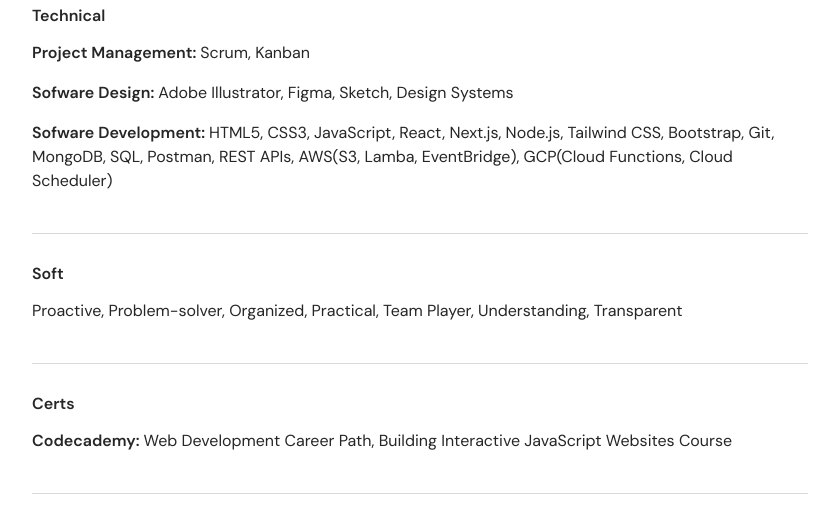
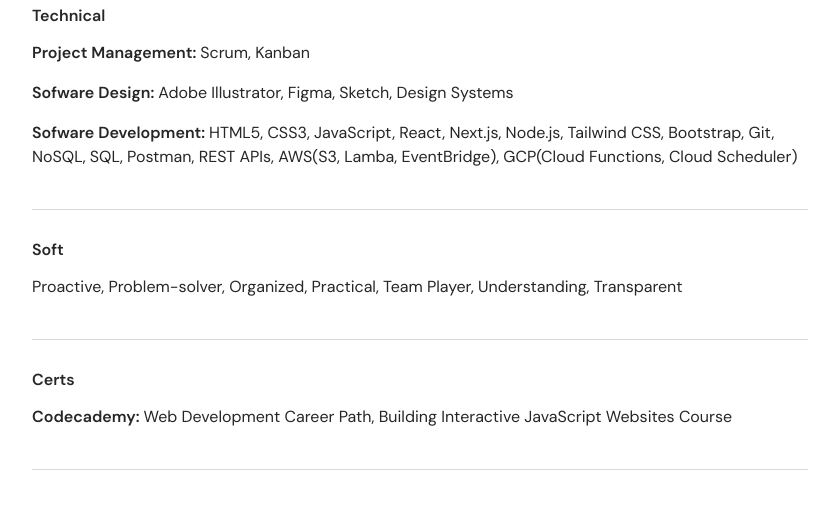
Before and after one commit to Dagyei2/Personal-Brand-Landing-Page, a website: page index.html in a window 1280 px wide. Shown: the part 1260-1787 px from the top of the page, without its empty margins (220-1059 px from the left). Drawn offline with nearby package versions, Linux system fonts and the light colour scheme.

Commit message:
Update index.html

```diff
--- a/index.html
+++ b/index.html
@@ -73,7 +73,7 @@
                 <div class="vertical-spacing-16"> </div>
                 <h6>Sofware Development: <span class="skills-span">HTML5, CSS3, JavaScript, React, Next.js, Node.js,
                         Tailwind CSS,
-                        Bootstrap, Git, MongoDB, SQL, Postman, REST APIs, AWS(S3, Lamba, EventBridge), GCP(Cloud
+                        Bootstrap, Git, NoSQL, SQL, Postman, REST APIs, AWS(S3, Lamba, EventBridge), GCP(Cloud
                         Functions, Cloud Scheduler)</span></h6>
 
             </section>
```
